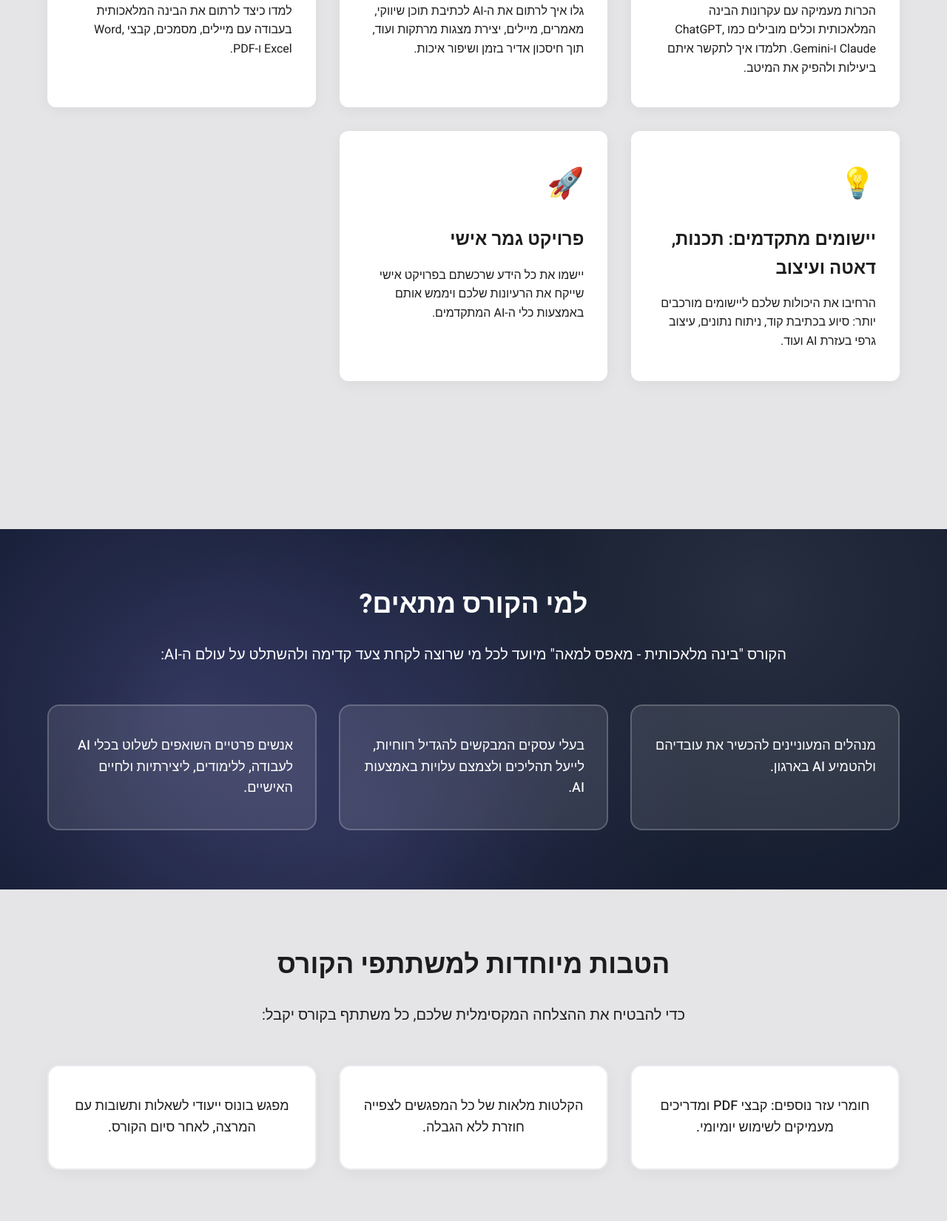
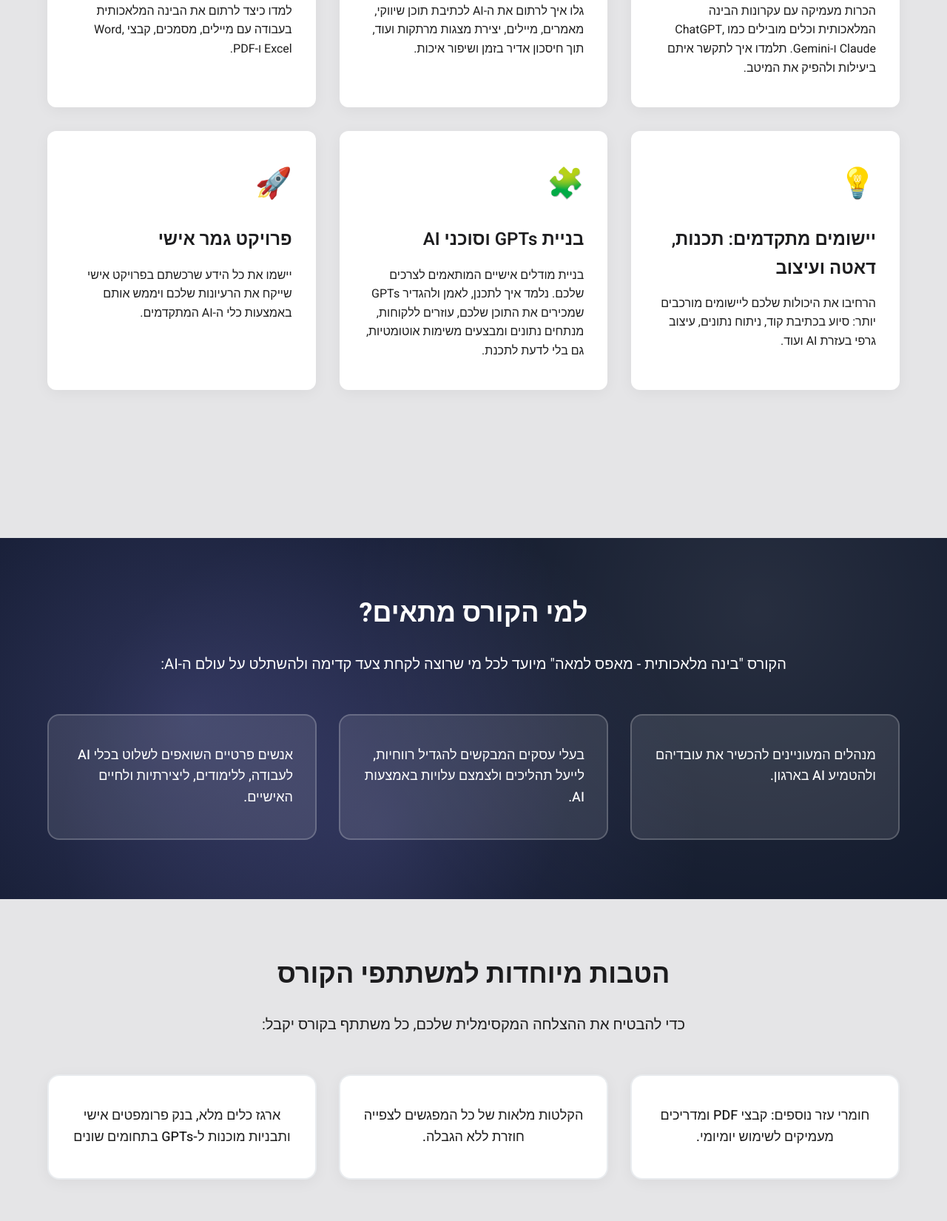
Before and after one commit to zebrapps/ZebrappsSPA, a website built with Vite: page index.html in a window 1280 px wide. Shown: the part 2350-4000 px from the top of the page at 74% size. Built offline with nearby package versions, Linux system fonts and the light colour scheme.

Commit message:
minor changes

```diff
--- a/index.html
+++ b/index.html
@@ -182,6 +182,11 @@
                             <p>הרחיבו את היכולות שלכם ליישומים מורכבים יותר: סיוע בכתיבת קוד, ניתוח נתונים, עיצוב גרפי בעזרת AI ועוד.</p>
                         </div>
                         <div class="content-item">
+                            <div class="content-icon">🧩</div>
+                            <h3>בניית GPTs וסוכני AI</h3>
+                            <p>בניית מודלים אישיים המותאמים לצרכים שלכם. נלמד איך לתכנן, לאמן ולהגדיר GPTs שמכירים את התוכן שלכם, עוזרים ללקוחות, מנתחים נתונים ומבצעים משימות אוטומטיות, גם בלי לדעת לתכנת.</p>
+                        </div>
+                        <div class="content-item">
                             <div class="content-icon">🚀</div>
                             <h3>פרויקט גמר אישי</h3>
                             <p>יישמו את כל הידע שרכשתם בפרויקט אישי שייקח את הרעיונות שלכם ויממש אותם באמצעות כלי ה-AI המתקדמים.</p>
@@ -229,7 +234,7 @@
                             <p>הקלטות מלאות של כל המפגשים לצפייה חוזרת ללא הגבלה.</p>
                         </div>
                         <div class="benefit-card">
-                            <p>מפגש בונוס ייעודי לשאלות ותשובות עם המרצה, לאחר סיום הקורס.</p>
+                            <p>ארגז כלים מלא, בנק פרומפטים אישי ותבניות מוכנות ל-GPTs בתחומים שונים</p>
                         </div>
                     </div>
                 </div>
@@ -343,7 +348,7 @@
                                 <span class="detail-label">משך הקורס: 40 שעות אקדמיות</span>
                             </div>
                             <div class="detail-item">
-                                <span class="detail-label">פורמט: 8 מפגשי זום חיים (לא הקלטה)</span>
+                                <span class="detail-label">פורמט: 8 מפגשי זום חיים, לא הקלטה</span>
                             </div>
                             <div class="detail-item">
                                 <span class="detail-label">לוח זמנים: ימי רביעי 17:00-21:30</span>
```
